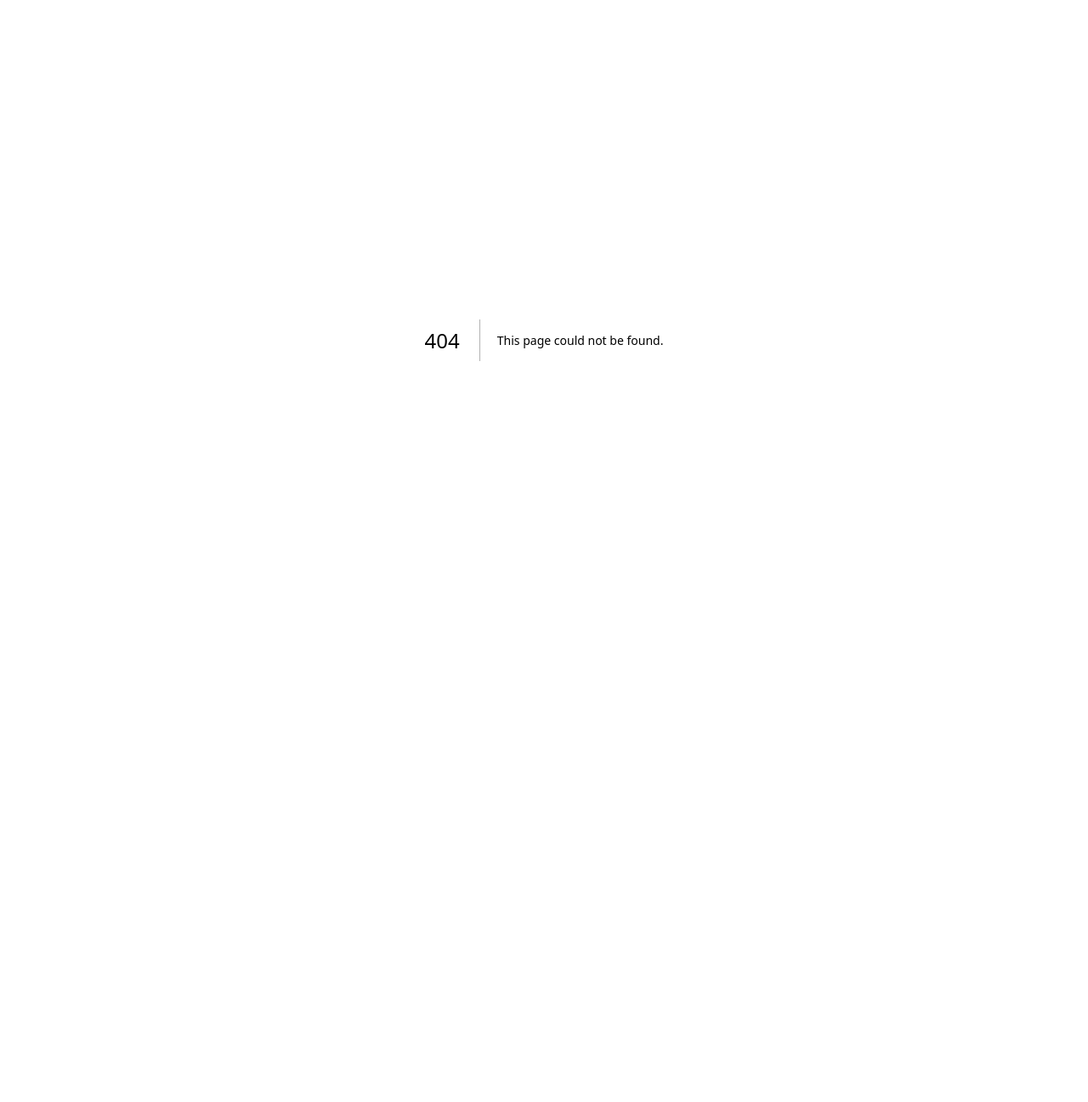
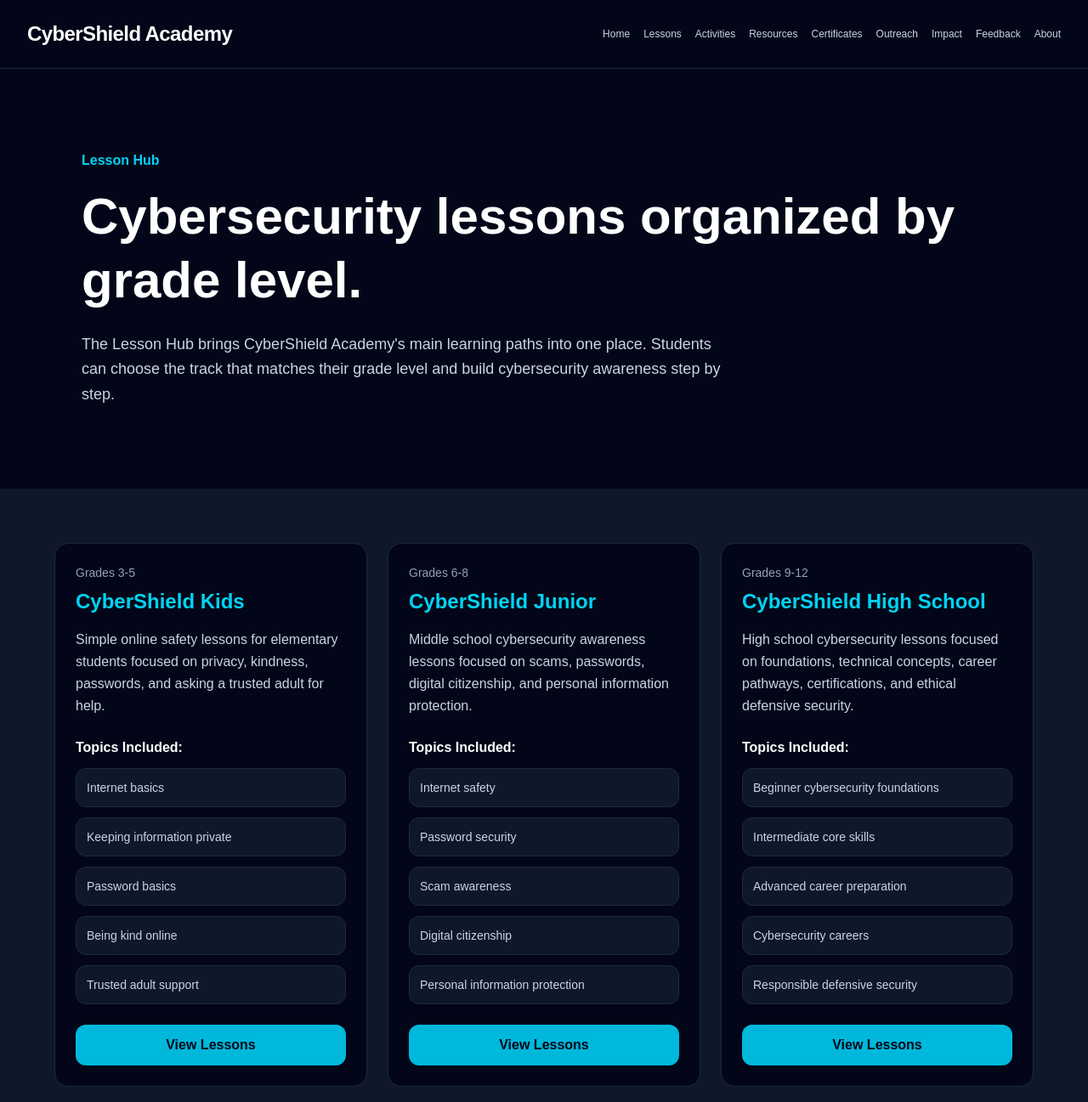
Before and after one commit to sanjith-cpu/cybershield-academy, a Next.js app: page /lessons in a window 1280 px wide. Before the commit this address had no page. Shown: the top 1297 px of the page at 85% size. Before the commit the page ends 800 px from the top, so only its background shows below. Built offline with nearby package versions, Linux system fonts and the light colour scheme.

Commit message:
Add lesson hub page

```diff
--- /dev/null
+++ b/app/lessons/page.tsx
@@ -0,0 +1,177 @@
+import Link from "next/link";
+import Footer from "@/components/Footer";
+import Navbar from "@/components/Navbar";
+
+const lessonTracks = [
+  {
+    title: "CyberShield Kids",
+    audience: "Grades 3-5",
+    href: "/kids",
+    description:
+      "Simple online safety lessons for elementary students focused on privacy, kindness, passwords, and asking a trusted adult for help.",
+    topics: [
+      "Internet basics",
+      "Keeping information private",
+      "Password basics",
+      "Being kind online",
+      "Trusted adult support",
+    ],
+  },
+  {
+    title: "CyberShield Junior",
+    audience: "Grades 6-8",
+    href: "/junior",
+    description:
+      "Middle school cybersecurity awareness lessons focused on scams, passwords, digital citizenship, and personal information protection.",
+    topics: [
+      "Internet safety",
+      "Password security",
+      "Scam awareness",
+      "Digital citizenship",
+      "Personal information protection",
+    ],
+  },
+  {
+    title: "CyberShield High School",
+    audience: "Grades 9-12",
+    href: "/high-school",
+    description:
+      "High school cybersecurity lessons focused on foundations, technical concepts, career pathways, certifications, and ethical defensive security.",
+    topics: [
+      "Beginner cybersecurity foundations",
+      "Intermediate core skills",
+      "Advanced career preparation",
+      "Cybersecurity careers",
+      "Responsible defensive security",
+    ],
+  },
+];
+
+const learningGoals = [
+  "Help students build safe online habits.",
+  "Teach cybersecurity in an age-appropriate way.",
+  "Prepare students to recognize scams and unsafe situations.",
+  "Encourage ethical and responsible technology use.",
+  "Support future school outreach and classroom learning.",
+];
+
+export default function LessonsPage() {
+  return (
+    <main className="min-h-screen bg-slate-950 text-white">
+      <Navbar />
+
+      <section className="px-8 py-24 max-w-6xl mx-auto">
+        <p className="mb-4 text-cyan-400 font-semibold">
+          Lesson Hub
+        </p>
+
+        <h1 className="text-4xl md:text-6xl font-extrabold leading-tight mb-6">
+          Cybersecurity lessons organized by grade level.
+        </h1>
+
+        <p className="text-lg text-slate-300 leading-relaxed max-w-3xl">
+          The Lesson Hub brings CyberShield Academy&apos;s main learning paths
+          into one place. Students can choose the track that matches their grade
+          level and build cybersecurity awareness step by step.
+        </p>
+      </section>
+
+      <section className="px-8 py-16 bg-slate-900">
+        <div className="max-w-6xl mx-auto grid md:grid-cols-3 gap-6">
+          {lessonTracks.map((track) => (
+            <Link
+              key={track.title}
+              href={track.href}
+              className="rounded-2xl bg-slate-950 border border-slate-800 p-6 hover:border-cyan-500 hover:-translate-y-1 transition"
+            >
+              <p className="text-sm text-slate-400 mb-2">
+                {track.audience}
+              </p>
+
+              <h2 className="text-2xl font-bold text-cyan-400 mb-4">
+                {track.title}
+              </h2>
+
+              <p className="text-slate-300 leading-relaxed mb-6">
+                {track.description}
+              </p>
+
+              <h3 className="font-bold mb-3">Topics Included:</h3>
+
+              <div className="space-y-3">
+                {track.topics.map((topic) => (
+                  <div
+                    key={topic}
+                    className="rounded-xl border border-slate-800 bg-slate-900 p-3 text-sm text-slate-300"
+                  >
+                    {topic}
+                  </div>
+                ))}
+              </div>
+
+              <div className="mt-6 rounded-xl bg-cyan-500 px-4 py-3 text-center font-semibold text-slate-950">
+                View Lessons
+              </div>
+            </Link>
+          ))}
+        </div>
+      </section>
+
+      <section className="px-8 py-16">
+        <div className="max-w-6xl mx-auto grid md:grid-cols-2 gap-8">
+          <div className="rounded-2xl bg-slate-900 border border-slate-800 p-6">
+            <h2 className="text-3xl font-bold mb-4">
+              Learning Goals
+            </h2>
+
+            <div className="space-y-3">
+              {learningGoals.map((goal) => (
+                <div
+                  key={goal}
+                  className="rounded-xl border border-slate-800 bg-slate-950 p-4"
+                >
+                  {goal}
+                </div>
+              ))}
+            </div>
+          </div>
+
+          <div className="rounded-2xl bg-slate-900 border border-slate-800 p-6">
+            <h2 className="text-3xl font-bold mb-4">
+              Why grade-level tracks matter
+            </h2>
+
+            <p className="text-slate-300 leading-relaxed mb-4">
+              Cybersecurity should be taught differently depending on a
+              student&apos;s age and experience. Younger students need simple
+              safety habits, while older students can explore careers,
+              certifications, and technical ideas.
+            </p>
+
+            <p className="text-slate-300 leading-relaxed">
+              CyberShield Academy separates lessons by grade level so each
+              student can learn cybersecurity in a way that makes sense for
+              them.
+            </p>
+          </div>
+        </div>
+      </section>
+
+      <section className="px-8 py-16 bg-slate-900">
+        <div className="max-w-4xl mx-auto text-center">
+          <h2 className="text-3xl font-bold mb-4">
+            Start with the right track.
+          </h2>
+
+          <p className="text-slate-300 leading-relaxed">
+            Students can begin with the learning path that matches their grade
+            level, then move into activities, resources, certificates, and
+            outreach opportunities.
+          </p>
+        </div>
+      </section>
+
+      <Footer />
+    </main>
+  );
+}
--- a/app/page.tsx
+++ b/app/page.tsx
@@ -151,6 +151,11 @@ export default function Home() {
   		description="Students can access all interactive CyberShield activities, including quizzes, scam practice, and password 		safety labs."
   		href="/activities"
 	    />
+	    <FeatureCard
+  		title="Lesson Hub"
+  		description="Students can choose CyberShield Kids, Junior, or High School lessons from one organized learning hub."
+  		href="/lessons"
+ 	    />
           </div>
         </div>
       </section>
--- a/components/Navbar.tsx
+++ b/components/Navbar.tsx
@@ -12,16 +12,8 @@ export default function Navbar() {
           Home
         </Link>
 
-        <Link href="/kids" className="hover:text-white transition">
-          Kids
-        </Link>
-
-        <Link href="/junior" className="hover:text-white transition">
-          Junior
-        </Link>
-
-        <Link href="/high-school" className="hover:text-white transition">
-          High School
+        <Link href="/lessons" className="hover:text-white transition">
+          Lessons
         </Link>
 
         <Link href="/activities" className="hover:text-white transition">
```
